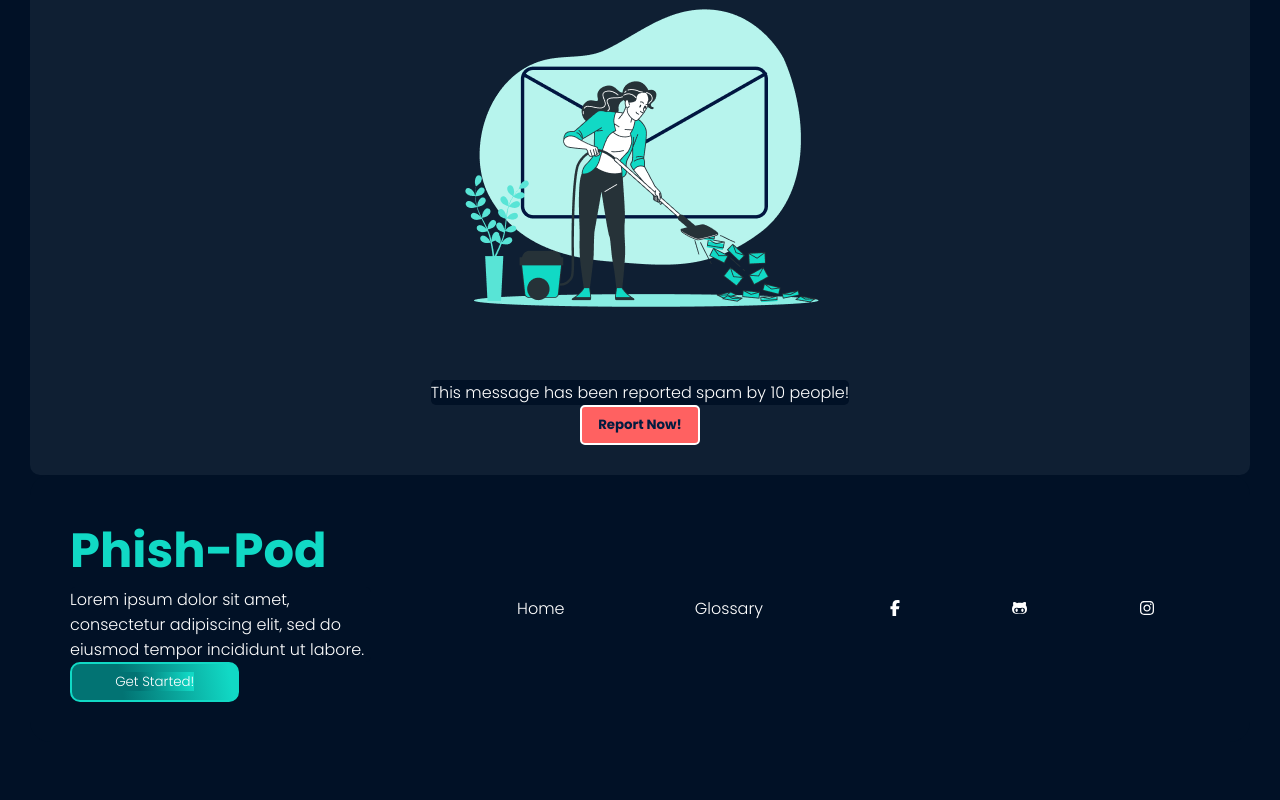
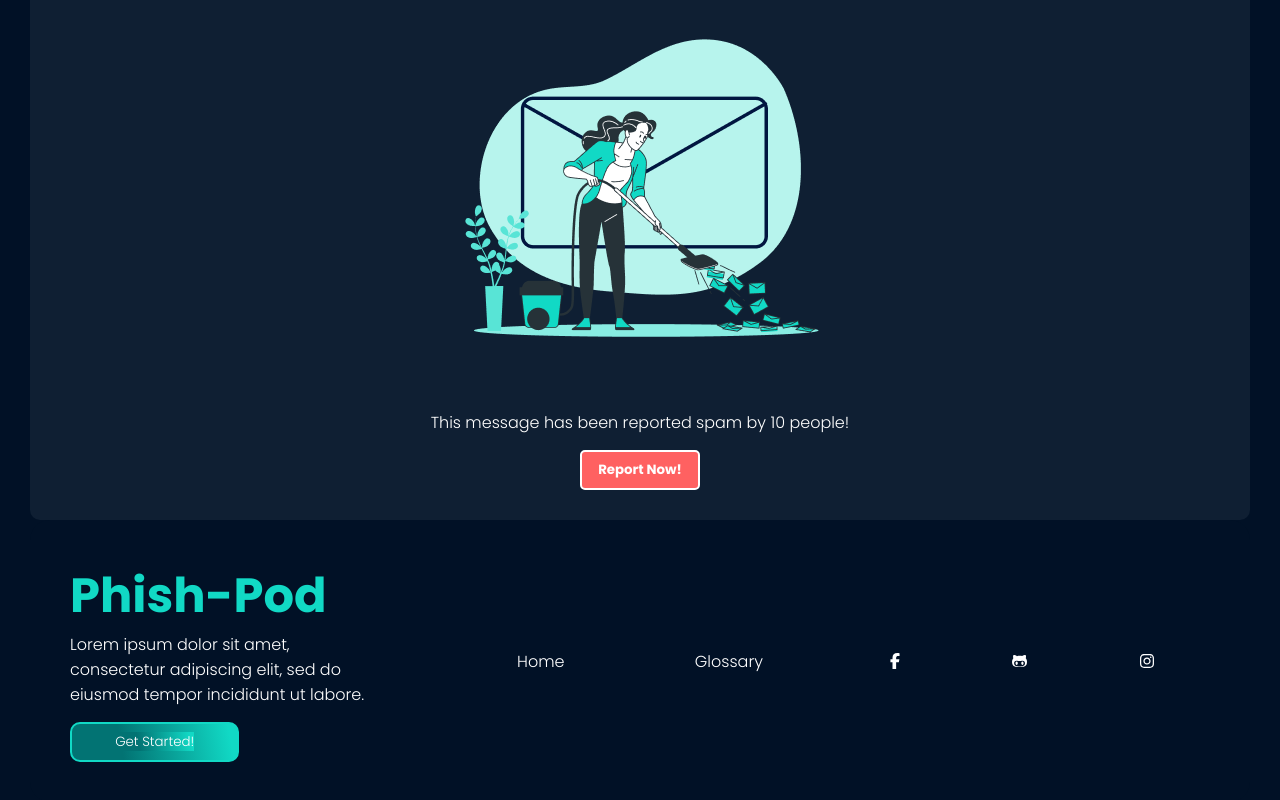
Before and after one commit to niyashiyas/Phish-Pod, a React (Create React App) app: page / in a window 1280 px wide. Shown: the part 1156-1956 px from the top of the page. Before the commit the page ends 1898 px from the top, so only its background shows below. Built offline with nearby package versions, Linux system fonts and the light colour scheme.

Commit message:
added functionality for Report Now

```diff
--- a/src/components/Result/Result.css
+++ b/src/components/Result/Result.css
@@ -22,3 +22,7 @@ img{
   border-radius: 5px;
   padding: 8px 16px;
 }
+.resultsContent a, p{
+  background-color: transparent;
+  margin-bottom: 15px;
+}
--- a/src/components/Result/Result.js
+++ b/src/components/Result/Result.js
@@ -10,7 +10,7 @@ const Result = (props) => {
         <div className='resultsContent'>
             <img src = './images/results-img.png'></img>
             <p>This message has been reported spam by {props.num} people!</p>
-            <button className='reportButton'>Report Now!</button>
+            <button className='reportButton'><a href='https://cybercrime.gov.in/Webform/Crime_AuthoLogin.aspx' target={"_blank"}>Report Now!</a></button>
         </div>
       </div>
     </div>
```
